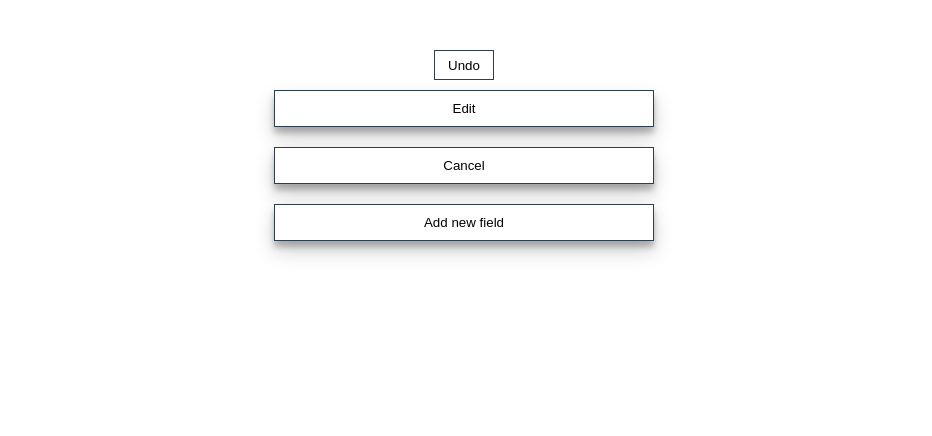
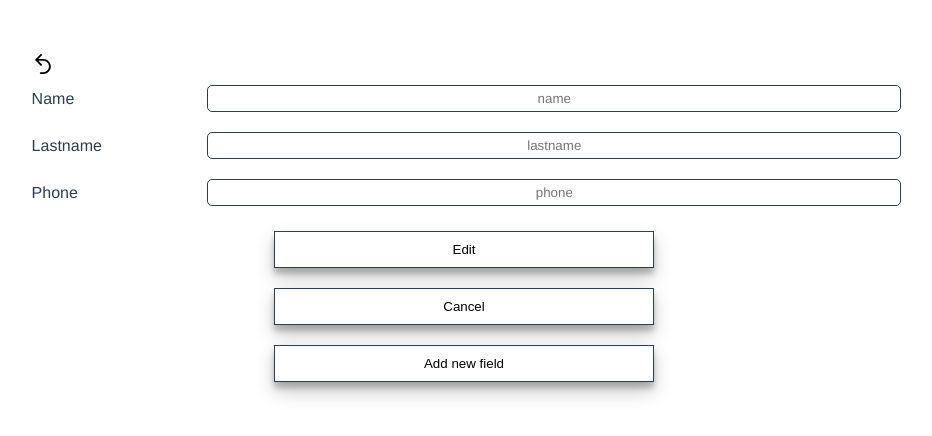
Before and after one commit to PokhodniaA/Contacts-app, a Vue app: page /#/ in a window 1280 px wide. Both pictures are taken after a click on the button "Add user". Shown: the top 436 px of the page, without its empty margins (176-1108 px from the left). Built offline with nearby package versions, Linux system fonts and the light colour scheme.

Commit message:
fixed buttons

```diff
--- a/src/assets/models/tableHeader.json
+++ b/src/assets/models/necessaryFields.json
@@ -1,5 +1,5 @@
 [
     "name",
-    "surname",
+    "lastname",
     "phone"
 ]
--- a/src/assets/models/users.json
+++ b/src/assets/models/users.json
@@ -1,14 +1,14 @@
 [
     {
         "name": "Kate",
-        "surname": "Nilson",
+        "lastname": "Nilson",
         "phone": "+380501112233",
         "email": "work",
         "id": 0
     },
     {
         "name": "Mark",
-        "surname": "Webber",
+        "lastname": "Webber",
         "phone": "+380501217233",
         "id": 1
     }
--- a/src/assets/style/mixins.scss
+++ b/src/assets/style/mixins.scss
@@ -32,3 +32,21 @@
     cursor: pointer;
   }
 }
+
+@mixin icon-button{
+  background: none;
+    border: none;
+    outline: none;
+    height: 30px;
+
+    :hover {
+      transform: scale(1.2);
+      cursor: pointer;
+    }
+
+    img {
+      width: 20px;
+
+      transition: 0.2s;
+    }
+}
--- a/src/components/Common/Modal.vue
+++ b/src/components/Common/Modal.vue
@@ -14,7 +14,11 @@
           <div class="modal__footer">
             <slot name="footer"> </slot>
 
-            <button class="modal__defaultButton" @click="$emit('close')">
+            <button
+              class="modal__defaultButton"
+              v-if="showButton"
+              @click="$emit('close')"
+            >
               Close
             </button>
           </div>
@@ -23,6 +27,17 @@
     </div>
   </transition>
 </template>
+
+<script>
+export default {
+  props: {
+    showButton: {
+      type: Boolean,
+      default: true,
+    },
+  },
+};
+</script>
 
 
 <style lang="scss" scoped>
--- a/src/components/Common/Modals/CancelModal.vue
+++ b/src/components/Common/Modals/CancelModal.vue
@@ -1,5 +1,5 @@
 <template>
-  <Modal @close="close">
+  <Modal @close="close" :showButton="false">
     <template v-slot:header>
       <span>Do you really want to cancel?</span>
     </template>
--- a/src/components/Common/Modals/DeleteModal.vue
+++ b/src/components/Common/Modals/DeleteModal.vue
@@ -1,5 +1,5 @@
 <template>
-  <Modal @close="close">
+  <Modal @close="close" :showButton="false">
     <template v-slot:header>
       <span>Do you really want to delete?</span>
     </template>
--- a/src/components/Edit/AddField.vue
+++ b/src/components/Edit/AddField.vue
@@ -38,7 +38,6 @@ export default {
       if (obj) {
         const key = Object.keys(obj)[0];
         this.$set(this.user, key, obj[key]);
-        // this.user[key] = obj[key];
         this.update();
         this.close();
       }
@@ -46,7 +45,7 @@ export default {
     parse(str) {
       const arr = str.split(":");
       if (arr.length == 2) {
-        return { [arr[0]]: arr[1] };
+        return { [arr[0].trim()]: arr[1].trim() };
       } else {
         this.showError();
         return null;
--- a/src/components/Edit/EditForm.vue
+++ b/src/components/Edit/EditForm.vue
@@ -1,6 +1,10 @@
 <template>
   <form class="editForm">
-    <button class="editForm__undoButton" @click="undo">Undo</button>
+    <div class="editForm__buttonsWrapper">
+      <button class="editForm__undoButton" @click="undo">
+        <img src="@/assets/img/icons/undo-arrow.svg" alt="Undo" />
+      </button>
+    </div>
 
     <div v-for="(value, key) in user" :key="key" class="editForm__field">
       <div v-if="key != 'id'" class="editForm__wrapper">
@@ -14,9 +18,9 @@
         <button
           v-if="!getValues.includes(key)"
           @click="openModal('delete', key)"
-          class="editForm__addButton"
+          class="editForm__iconButton"
         >
-          Delete
+          <img src="@/assets/img/icons/delete.svg" alt="Delete" />
         </button>
       </div>
     </div>
@@ -71,6 +75,7 @@ import modal from "@/mixins/modal";
 
 export default {
   data: () => ({
+    user: {},
     cache: [],
     isNewUser: false,
     showModal: {
@@ -92,7 +97,7 @@ export default {
       } else if (filledForm && this.isNewUser) {
         this.createNewUser();
       } else {
-        this.errorMessage = "Field all fields!";
+        this.errorMessage = "Fill in all the fields";
         this.openModal("error");
       }
     },
@@ -131,9 +136,6 @@ export default {
       // get a list of all the keys that are in object1, but not in object2
       const userDiff = [...userKeys].filter((x) => !dataKeys.has(x));
 
-      // // get a list of all the keys that are in object2, but not in object1
-      // const dataDiff = [...dataKeys].filter((x) => !userKeys.has(x));
-
       for (let key in lastData) {
         if (this.user[key] && lastData[key]) {
           this.user[key] = lastData[key];
@@ -161,23 +163,23 @@ export default {
   computed: mapGetters(["getUsers", "getValues"]),
 
   props: {
-    user: Object,
+    currentUser: Object,
   },
   components: { CancelModal, ErrorModal, DeleteModal, AddField },
   mixins: [routerMixins, formatMethods, validateForms, modal],
 
   mounted() {
-    const userKeys = Object.keys(this.user);
+    const userKeys = Object.keys(this.currentUser);
     const userLength = userKeys.length;
 
     if (userLength) {
+      this.user = this.currentUser;
       this.toCache();
     } else {
-      // this.isNewUser = true;
-      // this.keys = this.getValues;
-      // this.cache.push(
-      //   Object.assign(...this.getValues.map((item) => ({ [item]: "" })))
-      // );
+      this.isNewUser = true;
+      this.user = Object.assign(
+        ...this.getValues.map((item) => ({ [item]: "" }))
+      );
     }
   },
 };
@@ -199,6 +201,7 @@ export default {
   }
 
   &__wrapper {
+    position: relative;
     display: flex;
     justify-content: flex-end;
     padding: 5px;
@@ -206,6 +209,11 @@ export default {
 
     @media screen and (max-width: 700px) {
       width: 90%;
+    }
+
+    @media screen and (max-width: 500px) {
+      flex-direction: column;
+      justify-content: flex-start;
     }
   }
 
@@ -233,24 +241,41 @@ export default {
     }
   }
 
+  // Buttons
+
+  &__buttonsWrapper {
+    width: 70%;
+    display: flex;
+    justify-content: flex-start;
+
+    @media screen and (max-width: 700px) {
+      width: 90%;
+    }
+  }
+
   &__mainButton {
     @include main-button(#fff, #ec407a, #fff);
     margin: 10px;
   }
 
   &__undoButton {
-    @include additional-button;
+    @include icon-button;
 
     margin: 0 5px;
     height: 30px;
-    // align-self: flex-start;
   }
 
-  &__addButton {
-    @include additional-button;
+  &__iconButton {
+    @include icon-button;
 
-    height: 30px;
     position: absolute;
+
+    transform: translateX(32px);
+
+    @media screen and (max-width: 500px) {
+      right: 10px;
+      transform: none;
+    }
   }
 }
 </style>
--- a/src/views/Edit.vue
+++ b/src/views/Edit.vue
@@ -1,7 +1,7 @@
 <template>
   <div class="editPage">
     <div class="editPage__form">
-      <EditForm :user="user" />
+      <EditForm :currentUser="user" />
     </div>
   </div>
 </template>
--- a/src/views/Home.vue
+++ b/src/views/Home.vue
@@ -16,7 +16,7 @@ import { mapGetters, mapMutations } from "vuex";
 import routerMixin from "@/mixins/routerMixin.js";
 
 import defaultData from "@/assets/models/users";
-import inputValues from "@/assets/models/tableHeader";
+import inputValues from "@/assets/models/necessaryFields";
 
 export default {
   methods: {
```
Also changed, not shown: src/assets/img/icons/delete.svg (added), src/assets/img/icons/undo-arrow.svg (added).
